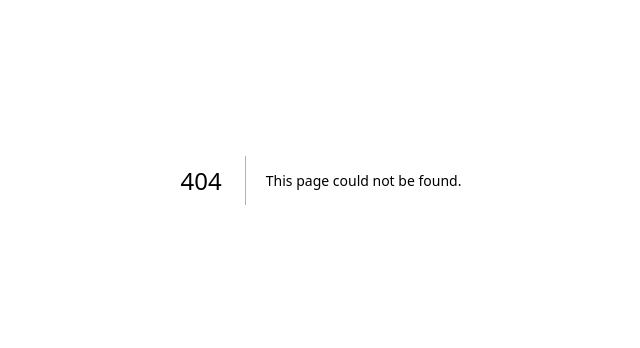
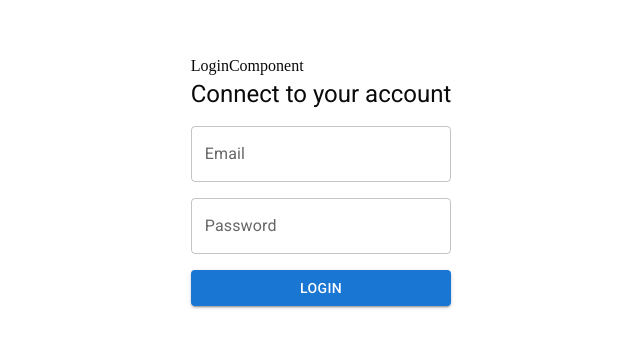
Before and after one commit to RomainC75/food, a Next.js app in the folder front/: page /auth/login in a window 1280 px wide. Before the commit this address had no page. Shown: the part 220-568 px from the top of the page, without its empty margins (319-959 px from the left). Built offline with nearby package versions, Linux system fonts and the light colour scheme.

Commit message:
feat: 🎸 login

```diff
--- /dev/null
+++ b/front/src/app/auth/login/page.tsx
@@ -0,0 +1,10 @@
+"use client"
+import LoginComponent from "@/presentation/components/auth/login/LoginForm";
+
+export default function LoginPage() {
+  return (
+    <main className="flex min-h-screen items-center justify-center">
+      <LoginComponent />
+    </main>
+  );
+}
--- a/front/src/app/layout.tsx
+++ b/front/src/app/layout.tsx
@@ -1,5 +1,5 @@
 import type { Metadata } from "next";
-import { Geist, Geist_Mono, JetBrains_Mono, Roboto} from "next/font/google";
+import { Geist, Geist_Mono, JetBrains_Mono, Roboto } from "next/font/google";
 import "./globals.css";
 import { RecipeProvider } from "../presentation/state-manager/providers/recipeProvider";
 import { cn } from "@/lib/utils";
@@ -20,9 +20,9 @@ import TestProviders from "@/presentation/state-manager/testProviders";
 
 const robotoMono = Roboto({
   variable: "--font-roboto-mono",
-  subsets: ['latin'],
-  display: 'swap',
-})
+  subsets: ["latin"],
+  display: "swap",
+});
 
 export const metadata: Metadata = {
   title: "Create Next App",
@@ -37,7 +37,9 @@ export default function RootLayout({ children }: LayoutProps<"/">) {
       className={cn("h-full", "antialiased", robotoMono.variable, "font-mono")}
     >
       <body className="min-h-full flex flex-col">
-        <TestProviders options={{initPlainIngredients}}>
+        <TestProviders
+          options={{ initPlainIngredients, isUserUnverified: false, isResponseError: false }}
+        >
           {children}
         </TestProviders>
       </body>
--- a/front/src/modules/auth/infra/in-mem-users.ts
+++ b/front/src/modules/auth/infra/in-mem-users.ts
@@ -7,11 +7,14 @@ import {
 } from "../domain/user";
 import { Users } from "../domain/users";
 
+export const ErrorUserUnverified = "Account not verified, please check your emails";
+
 export class InMemUser implements Users {
   signedUpUser: SignupUser | null;
   fakeToken = "FAKE_TOKEN";
   workdspaceId = ["WORKSPACE_1", "WORKSPACE_2"];
   isResponseError = false;
+  isUserUnverified = false;
   constructor(
     private uuidGen: Uuids,
     private isUsersSlow: boolean,
@@ -37,6 +40,9 @@ export class InMemUser implements Users {
   }
 
   login(newUser: SigninUser): Promise<ConnectedUserInfo> {
+    if (this.isUserUnverified){
+      throw new Error(ErrorUserUnverified)
+    }
     if (this.isResponseError) {
       throw new Error("login error");
     }
@@ -52,4 +58,8 @@ export class InMemUser implements Users {
     this.isResponseError = isResponseError;
     return this;
   }
+  setIsUserUnverified(isUserUnverified: boolean): InMemUser {
+    this.isUserUnverified = isUserUnverified;
+    return this;
+  }
 }
--- /dev/null
+++ b/front/src/presentation/components/auth/login/LoginForm.tsx
@@ -0,0 +1,90 @@
+import React from "react";
+import { useForm } from "react-hook-form";
+import { useShallow } from "zustand/shallow";
+import { loginSchema } from "./login";
+import { zodResolver } from "@hookform/resolvers/zod";
+import { useAuthStore } from "@/presentation/state-manager/providers/authProvider";
+import { Box, Button, TextField, Typography } from "@mui/material";
+import { useRouter } from "next/navigation";
+import { LoginFormData } from "./login";
+import { ErrorUserUnverified } from "@/modules/auth/infra/in-mem-users";
+
+const LoginComponent = () => {
+  const router = useRouter();
+  const { loading, error, login } = useAuthStore(
+    useShallow((state) => ({
+      loading: state.loading,
+      error: state.error,
+      login: state.login,
+    })),
+  );
+
+  const {
+    register,
+    handleSubmit,
+    formState: { errors },
+  } = useForm<LoginFormData>({
+    resolver: zodResolver(loginSchema),
+    mode: "onChange",
+    defaultValues: {
+      email: "",
+      password: "",
+    },
+  });
+
+  const onSubmit = async (data: LoginFormData) => {
+    const success = await login(data);
+    if (success){
+      router.push("/")
+    }
+  };
+
+  return (
+    <div>
+      LoginComponent
+      <Box
+        component="form"
+        onSubmit={handleSubmit(onSubmit)}
+        sx={{
+          display: "flex",
+          flexDirection: "column",
+          gap: 2,
+          maxWidth: 400,
+          mx: "auto",
+        }}
+      >
+        <Typography variant="h5">Connect to your account</Typography>
+
+        <TextField
+          label="Email"
+          type="text"
+          {...register("email")}
+          error={!!errors.email}
+          helperText={errors.email?.message}
+        />
+
+        <TextField
+          label="Password"
+          type="password"
+          {...register("password")}
+          error={!!errors.password}
+          helperText={errors.password?.message}
+        />
+
+
+        <Button type="submit" variant="contained" disabled={
+          !!errors.email?.message ||
+          !!errors.password?.message ||
+          loading
+        }>
+          {loading ? "Login in..." : "Login"}
+        </Button>
+      </Box>
+      <div>{error}</div>
+      {error && error !== ErrorUserUnverified &&  <div>Error trying to login, try again</div>}
+      {error === ErrorUserUnverified && <div>check you emails</div>}
+    </div>
+  );
+};
+
+export default LoginComponent;
--- /dev/null
+++ b/front/src/presentation/components/auth/login/login.ts
@@ -0,0 +1,9 @@
+import { z } from "zod";
+
+export const loginSchema = z.object({
+  email: z.string("Invalid email address"),
+  password: z
+    .string()
+})
+
+export type LoginFormData = z.infer<typeof loginSchema>;
--- a/front/src/presentation/state-manager/providers/authProvider.tsx
+++ b/front/src/presentation/state-manager/providers/authProvider.tsx
@@ -1,33 +1,35 @@
 "use client";
 
-import {
-  createContext,
-  useContext,
-  ReactNode,
-  useState,
-} from "react";
+import { createContext, useContext, ReactNode, useState } from "react";
 
 import { useStore } from "zustand";
 import { InMemUuidGen } from "@/modules/shared/infra/in-mem-uuidGen";
 import { AuthSrv } from "@/modules/auth/app/authSrv";
 import { InMemUser } from "@/modules/auth/infra/in-mem-users";
-import { AuthStoreApi, setAuthStore } from "@/presentation/state-manager/stores/auth.store";
+import {
+  AuthStoreApi,
+  setAuthStore,
+} from "@/presentation/state-manager/stores/auth.store";
 
 export const AuthStoreContext = createContext<AuthStoreApi | null>(null);
 
 export function AuthProvider({
   children,
   isUsersSlow,
-  isResponseError
+  isResponseError,
+  isUserUnverified,
 }: {
   children: ReactNode;
-  isUsersSlow?: boolean,
-  isResponseError?: boolean,
+  isUsersSlow?: boolean;
+  isResponseError?: boolean;
+  isUserUnverified?: boolean;
 }) {
   const [store] = useState(() => {
-    const uuids = new InMemUuidGen()
-    const users = new InMemUser(uuids, !!isUsersSlow).setIsResponseError(!!isResponseError)
-    const authSrv = new AuthSrv(users)
+    const uuids = new InMemUuidGen();
+    const users = new InMemUser(uuids, !!isUsersSlow)
+      .setIsResponseError(!!isResponseError)
+      .setIsUserUnverified(!!isUserUnverified);
+    const authSrv = new AuthSrv(users);
     return setAuthStore(authSrv);
   });
   return (
@@ -38,7 +40,7 @@ export function AuthProvider({
 }
 
 export function useAuthStore<T>(
-  selector: (state: ReturnType<AuthStoreApi["getState"]>) => T
+  selector: (state: ReturnType<AuthStoreApi["getState"]>) => T,
 ): T {
   const store = useContext(AuthStoreContext);
 
--- a/front/src/presentation/state-manager/stores/auth.store.ts
+++ b/front/src/presentation/state-manager/stores/auth.store.ts
@@ -10,7 +10,7 @@ export interface AuthState {
   error: string | null;
 
   signup: (userConnection: SignupUser) => Promise<boolean>;
-  login: (userConnection: SigninUser) => Promise<void>
+  login: (userConnection: SigninUser) => Promise<boolean>;
 }
 
 export const setAuthStore = (
@@ -46,7 +46,7 @@ export const setAuthStore = (
       }
     },
 
-    login: async (userConnection: SigninUser) => {
+    login: async (userConnection: SigninUser): Promise<boolean>  => {
       set({
         loading: true,
         error: null,
@@ -59,6 +59,7 @@ export const setAuthStore = (
               loading: false
             })
         )
+        return true
       } catch (error) {
         set({
           connectedUser: null,
@@ -67,6 +68,7 @@ export const setAuthStore = (
             ? error.message
             : "Unknown error",
         });
+        return false
       }
     },
   }));
--- a/front/src/presentation/state-manager/testProviders.tsx
+++ b/front/src/presentation/state-manager/testProviders.tsx
@@ -1,7 +1,6 @@
 import { IngredientPlain } from "@/modules/recipe/init/ingredient.init";
 import { RecipeProvider } from "./providers/recipeProvider";
 import { AuthProvider } from "./providers/authProvider";
-
 
 export default function TestProviders({
   children,
@@ -9,15 +8,22 @@ export default function TestProviders({
 }: {
   children: React.ReactNode;
   options?: {
-    initPlainIngredients?: IngredientPlain[],
-    isUsersSlow?: boolean,
-    isResponseError?: boolean,
-  }
+    initPlainIngredients?: IngredientPlain[];
+    isUsersSlow?: boolean;
+    isResponseError?: boolean;
+    isUserUnverified?: boolean;
+  };
 }) {
   return (
-    <AuthProvider isUsersSlow={!!options?.isUsersSlow} isResponseError={!!options?.isResponseError}>
-      <RecipeProvider initPlainIngredients={options?.initPlainIngredients ?? []}>
-          {children}
+    <AuthProvider
+      isUsersSlow={!!options?.isUsersSlow}
+      isResponseError={!!options?.isResponseError}
+      isUserUnverified={!!options?.isUserUnverified}
+    >
+      <RecipeProvider
+        initPlainIngredients={options?.initPlainIngredients ?? []}
+      >
+        {children}
       </RecipeProvider>
     </AuthProvider>
   );
```
